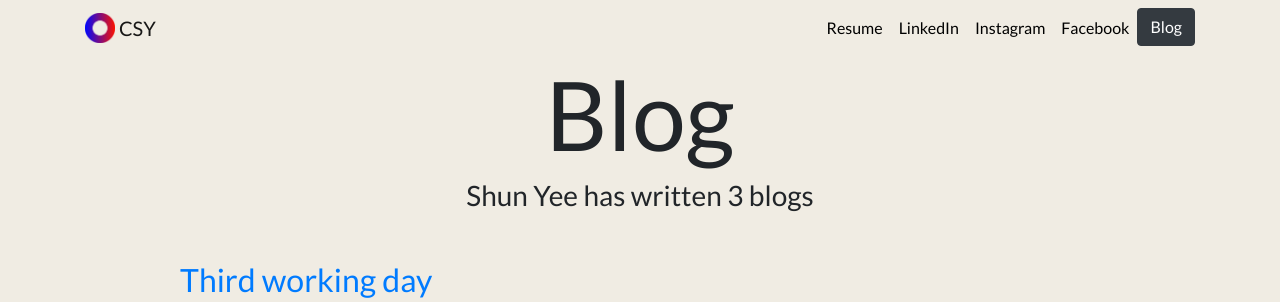
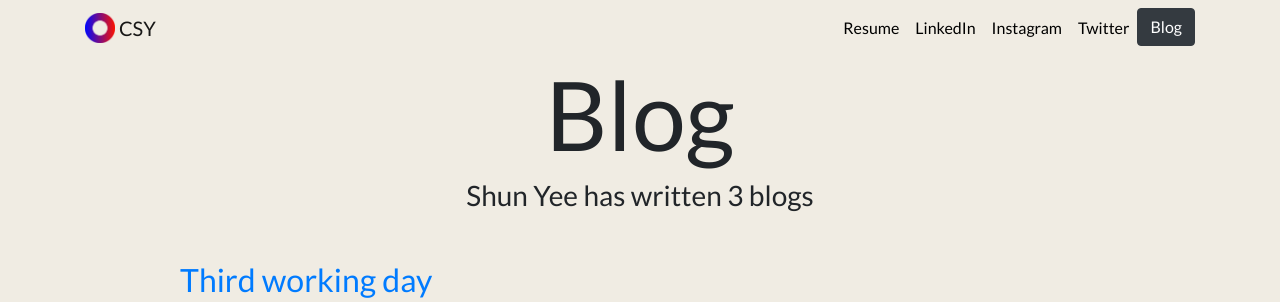
Before and after one commit to cshunyee/django3-personal-portfolio, a Django app: page /blog/ in a window 1280 px wide. Shown: the top 302 px of the page. Run offline with Django 3.2, Linux system fonts and the light colour scheme; data comes from the database, SQL or seed files in the repository; some libraries are stand-ins or nearby versions.

Commit message:
changed facebook to twitter

```diff
--- a/portfolio/templates/portfolio/base.html
+++ b/portfolio/templates/portfolio/base.html
@@ -40,7 +40,7 @@
             <a class="nav-link" href="https://www.instagram.com/cshunyee/" target="_blank">Instagram</a>
           </li>
           <li class="nav-item">
-            <a class="nav-link" href="https://www.facebook.com/profile.php?id=100000904340790" target="_blank">Facebook</a>
+            <a class="nav-link" href="https://twitter.com/cshunyee" target="_blank">Twitter</a>
           </li>
           <li class="nav-item">
             <a role="button" class="btn btn-dark" href="{% url 'blog:all_blogs' %}">Blog</a>
```
